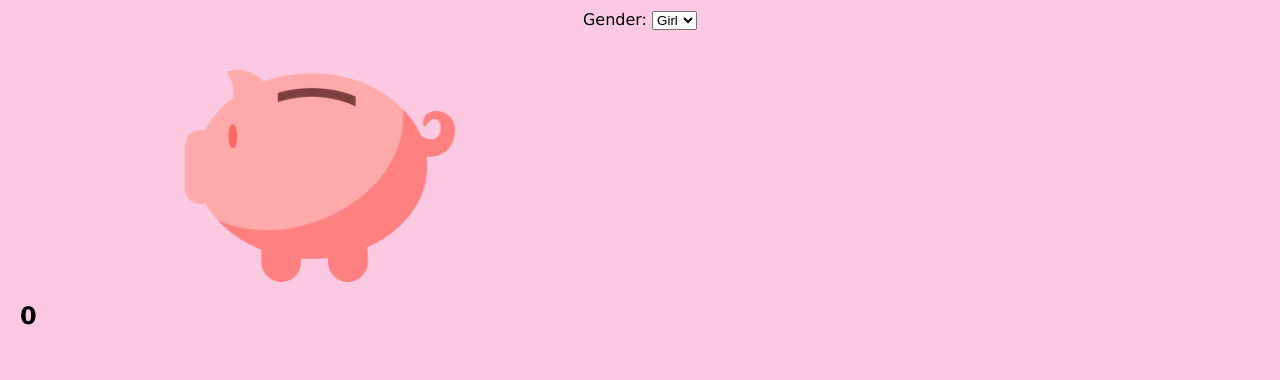
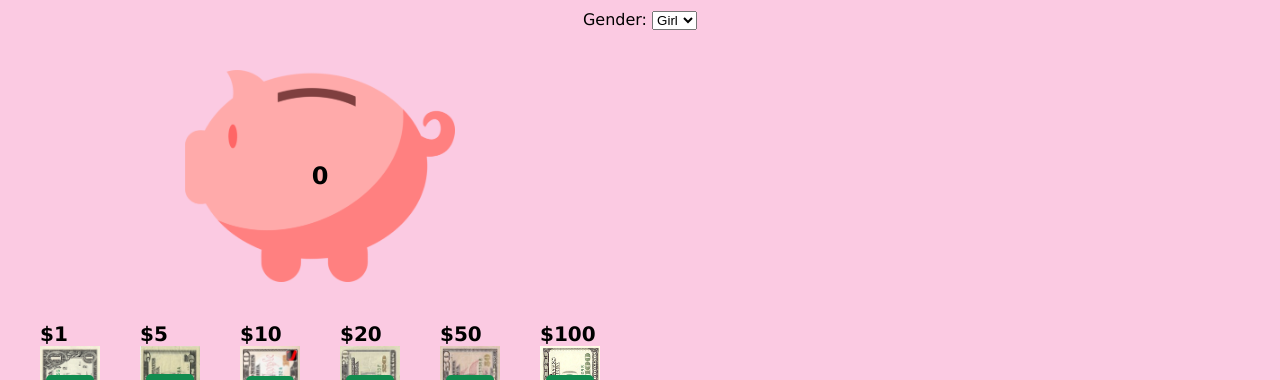
Before and after one commit to daliayan/My_Piggy_Bank, a React (Create React App) app in the folder frontend/: page / in a window 1280 px wide. Shown: the part 406-786 px from the top of the page. Built offline with nearby package versions, Linux system fonts and the light colour scheme; no server answers.

Commit message:
Need fund to add / fund to submit to backedn / links

```diff
--- a/frontend/src/App.css
+++ b/frontend/src/App.css
@@ -65,11 +65,24 @@
   font-family:'Lucida Sans', 'Lucida Sans Regular', 'Lucida Grande', 'Lucida Sans Unicode', Geneva, Verdana, sans-serif;
 }
 
+.pig-container{
+  position: relative;
+  text-align: center;
+  color: rgb(0, 0, 0);
+}
+
 .piggy-img{
   display: block;
   margin-left: auto;
   margin-right: auto;
   width: 45%;
+}
+
+.pig-text{
+  position: absolute;
+  top: 50%;
+  left: 50%;
+  transform: translate(-50%, -50%);
 }
 
 .form-button{
@@ -99,6 +112,8 @@
   float: left;
   width: 25%;
   padding: 20px;
+  font-size: 20px;
+  font-weight: bold;
 }
 
 .photo img{
--- a/frontend/src/components/BankForm.js
+++ b/frontend/src/components/BankForm.js
@@ -75,7 +75,8 @@ export default class BankForm extends Component {
                     </div>
                     <br></br>
                     <div>
-                        <FundContainter />
+                        <FundContainter/>
+                        {/* value={this.props.value} */}
                     </div>
                     <div>
                         <button className="form-button">
--- a/frontend/src/components/FundCard.js
+++ b/frontend/src/components/FundCard.js
@@ -19,39 +19,42 @@ export default class FundCard extends Component {
                         funds: 0,
                         show: true
                 };
+
+                this.AddOne = this.AddOne.bind(this);
+                this.AddFive = this.AddFive.bind(this);
+                this.AddTen = this.AddTen.bind(this);
+                this.AddTwenty = this.AddTwenty.bind(this);
+                this.AddFifty = this.AddFifty.bind(this);
+                this.AddHundred = this.AddHundred.bind(this);
         }
 
-        AddOne(){
-                // this.setState({funds: this.state.funds + 1});
+        AddOne(event){
+                this.setState({funds: event.target.value + 1});
                 console.log(1);
         }
-        //event
 
-        AddFive(){
-                // this.setState({funds: this.state.funds + 5});
+        AddFive(event){
+                this.setState({funds: event.target.value + 5});
                 console.log(5);
         }
-        //event
 
-        AddTen(){
-                // this.setState({funds: this.state.funds + 10});
+        AddTen(event){
+                this.setState({funds: event.target.value + 10});
                 console.log(10);
         }
-        //event
 
-        AddTwenty(){
-                // this.setState({funds: this.state.funds + 20});
+        AddTwenty(event){
+                this.setState({funds: event.target.value + 20});
                 console.log(20);
         }
-        //event
 
-        AddFifty(){
-                // this.setState({funds: this.state.funds + 50});
+        AddFifty(event){
+                this.setState({funds: event.target.value + 50});
                 console.log(50);
         }
 
-        AddHundred(){
-                // this.setState({funds: this.state.funds + 100});
+        AddHundred(event){
+                this.setState({funds: event.target.value + 100});
                 console.log(100);
         }
 
@@ -59,34 +62,21 @@ export default class FundCard extends Component {
                 this.setState({ show: !this.state.show});
         }
 
-        // constructor(props){
-        //         super(props);
-        //         this.state = {
-        //                 dollar: 5,
-        //                 five: 5,
-        //                 ten: 10,
-        //                 twenty: 20,
-        //                 fifty: 50,
-        //                 hundred: 100
-        //         };
-        // }
-
-        // handleEvent(event){
-        //         this.setState({
-
-        //         })
-        // }
-
-        handleClick(){
-                console.log('clicked.....')
-        };
+        // handleClick(){
+        //         console.log('clicked.....')
+        // };
 
        render(){
         return (
         <div>
-                <img src={piggy} className='piggy-img' alt=''>
-                </img>
-                {this.state.show ? <h2>{this.state.funds}</h2> : ''}
+                <div className="pig-container">
+                        <img src={piggy} className='piggy-img' alt='' />
+                        <div className="pig-text">
+                        {/* value={this.props.value} */}
+                                {this.state.show ? <h2>{this.state.funds}</h2> : ''}
+                        </div>
+                </div>
+
                 <div>
                         <p id="one-bill" className="photo"> $1
                                 <img src={one} alt=''></img>
@@ -123,6 +113,7 @@ export default class FundCard extends Component {
         )}
 }
 
+//{this.state.show ? <h2>{this.state.funds}</h2> : ''}
 
 
 // import {addOne, addFive, addTen, addTwenty, addFifty, addHundred} from '../actions/fetchFunds'
@@ -133,17 +124,22 @@ export default class FundCard extends Component {
 //         // console.log(props);
 
 
-//         // constructor(props){
-//         //         super(props);
-//         //         this.state = {
-//         //                 dollar: 5,
-//         //                 five: 5,
-//         //                 ten: 10,
-//         //                 twenty: 20,
-//         //                 fifty: 50,
-//         //                 hundred: 100
-//         //         };
-//         // }
+// constructor(props){
+        //         super(props);
+        //         this.state = {
+        //                 dollar: 5,
+        //                 five: 5,
+        //                 ten: 10,
+        //                 twenty: 20,
+        //                 fifty: 50,
+        //                 hundred: 100
+        //         };
+        // }
 
+        // handleEvent(event){
+        //         this.setState({
+
+        //         })
+        // }
 
 // export default FundCard;
```
